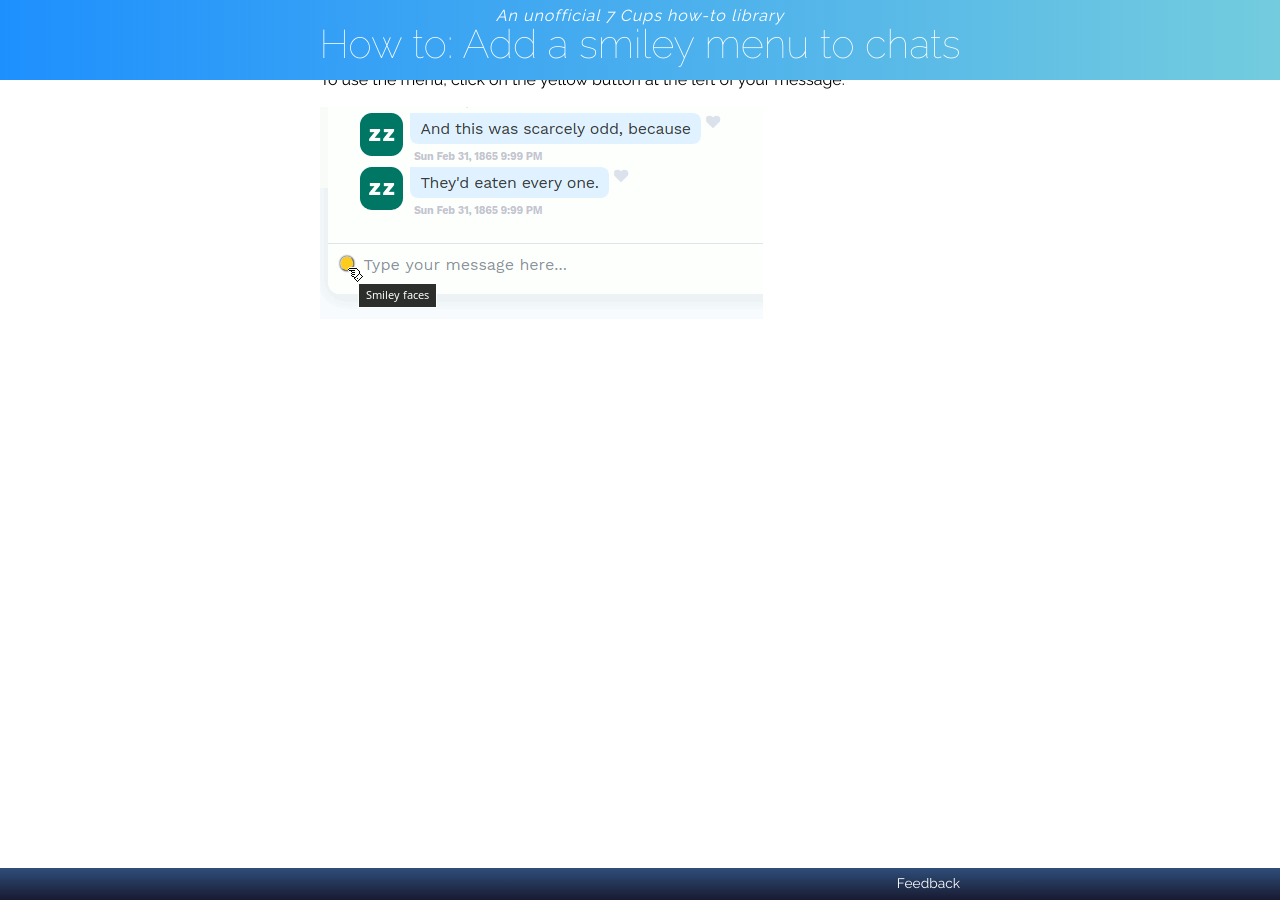
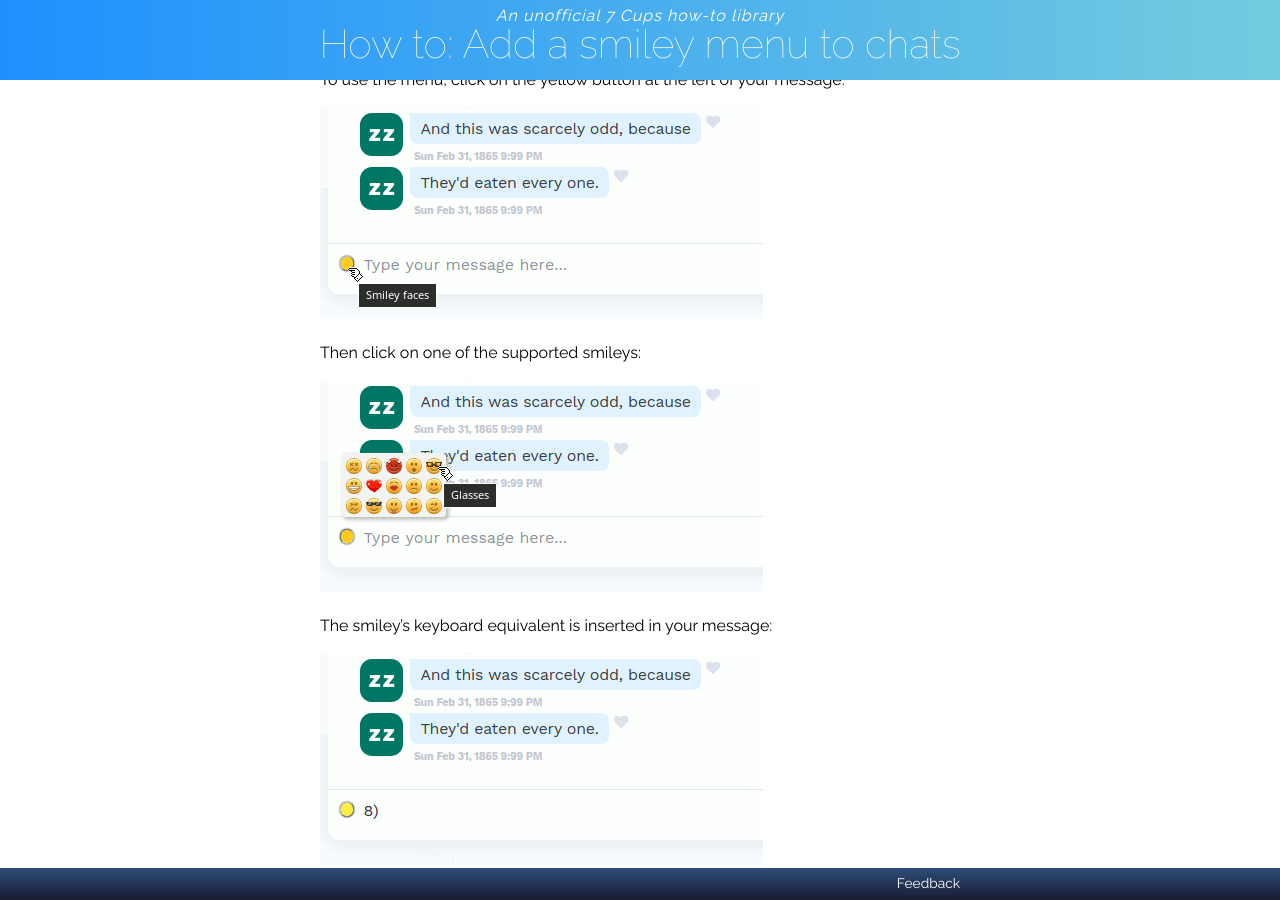
Before and after one commit to RarelyCharlie/rarelycharlie.github.io, a Jekyll site: the page built from _draft/smileymenu.md, in a window 1280 px wide and 900 px high, scrolled down 780 px. Built offline with Jekyll 4.4.1, drawn with Linux system fonts in a browser that asks for light colours.

Commit message:
more images

```diff
--- a/_draft/smileymenu.md
+++ b/_draft/smileymenu.md
@@ -38,3 +38,11 @@ To install each of these in turn, click the relevant link and follow the instruc
 To use the menu, click on the yellow button at the left of your message:
 
 ![Menu button](..\assets\smile0.png)
+
+Then click on one of the supported smileys:
+
+![Menu](..\assets\smile1.png)
+
+The smiley's keyboard equivalent is inserted in your message:
+
+![Menu button](..\assets\smile2.png)
```
